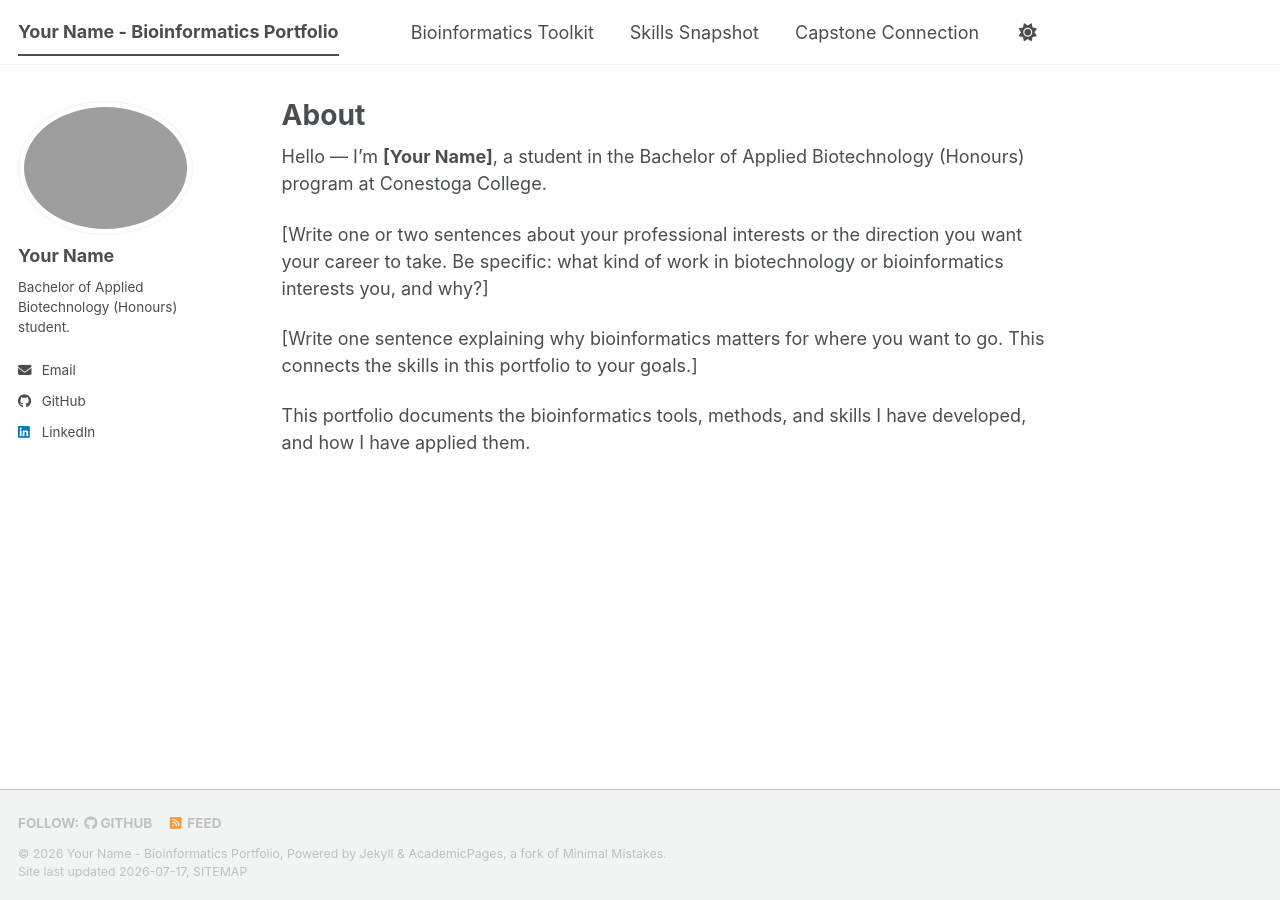
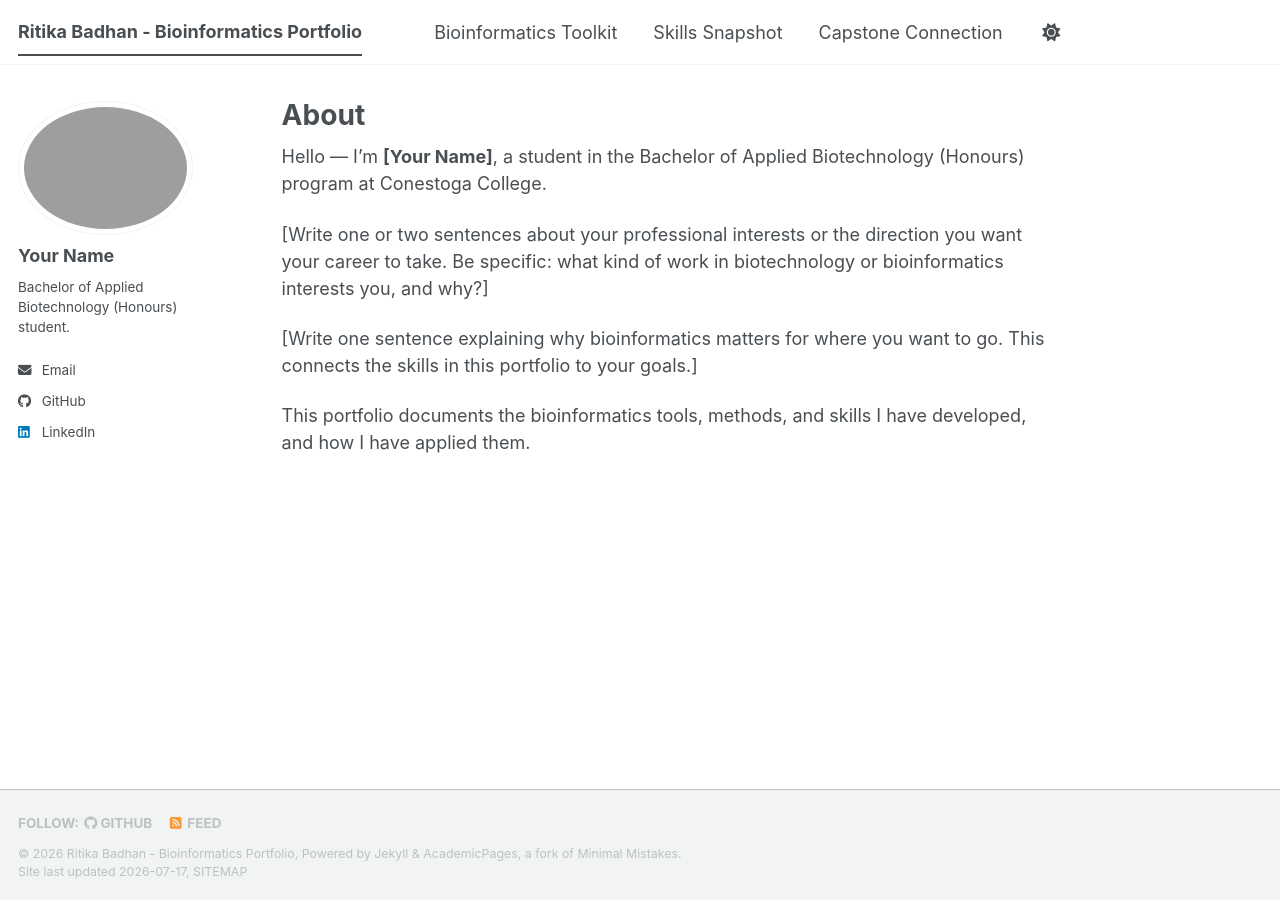
Before and after one commit to ritika232002-boop/biot74000-portfolio, a Jekyll site: the page built from _pages/about.md, in a window 1280 px wide. Built offline with Jekyll 4.4.1, drawn with Linux system fonts in a browser that asks for light colours; a script bundle is joined from its source files by our own code; library files that are not in the unit come from our copies; part of the change alters nothing that is shown.

Commit message:
Edited file to set up my site configuration

```diff
--- a/_config.yml
+++ b/_config.yml
@@ -16,7 +16,7 @@
 
 # Your site's title - appears in the top-left of every page and in the browser tab.
 # Example: "Nykole Crevits - Bioinformatics Portfolio"
-title: "Your Name - Bioinformatics Portfolio"
+title: "Ritika Badhan - Bioinformatics Portfolio"
 
 # A short subtitle/description for the site.
 description: "BIOT74000 Bioinformatics E-Portfolio, Bachelor of Applied Biotechnology (Honours), Conestoga College."
@@ -27,7 +27,7 @@ description: "BIOT74000 Bioinformatics E-Portfolio, Bachelor of Applied Biotechn
 # -------------------------------------------------------------------
 
 # Replace "yourusername" with your GitHub username (lowercase).
-url: "https://yourusername.github.io"
+url: "https://ritikabadhan.github.io"
 
 # This MUST match your repository name exactly, including the leading slash.
 # If you named your repository "biot74000-portfolio" as instructed, leave this as-is.
@@ -35,7 +35,7 @@ url: "https://yourusername.github.io"
 baseurl: "/biot74000-portfolio"
 
 # Replace with: yourusername/biot74000-portfolio
-repository: "yourusername/biot74000-portfolio"
+repository: "ritikabadhan/biot74000-portfolio"
 
 # -------------------------------------------------------------------
 #  YOUR PROFILE (appears in the sidebar on every page)
```
